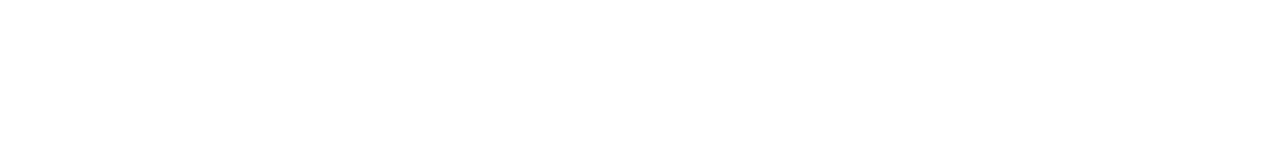
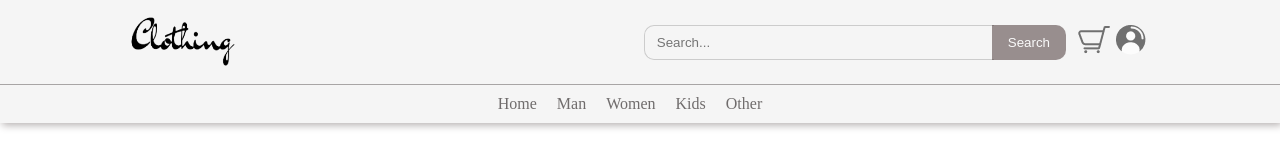
Before and after one commit to VuTien-creator/Ec_site, a plain HTML site: page index.html in a window 1280 px wide. Drawn offline with Linux system fonts and the light colour scheme.

Commit message:
Feature: Create header

```diff
--- a/index.html
+++ b/index.html
@@ -8,6 +8,32 @@
     <title>EC site</title>
 </head>
 <body>
+    <div class="header">
+        <div class="navbar">
+            <div class="logo">
+                <img src="./public/images/dark-logo.png" alt="logo">
+            </div>
+            <div class="nav-items">
+                <div class="nav-search">
+                    <input type="text" placeholder="Search...">
+                    <button>Search</button>
+                </div>
+                <div class="nav-icons">
+                    <a href="#"><img src="./public/images/cart.png" alt="cart"></a>
+                    <a href="#"><img src="./public/images/user.png" alt="user"></a>
+                </div>
+            </div>
+        </div>
+        <div class="main-navbar">
+            <ul>
+                <li><a href="#">Home</a></li>
+                <li><a href="#">Man</a></li>
+                <li><a href="#">Women</a></li>
+                <li><a href="#">kids</a></li>
+                <li><a href="#">other</a></li>
+            </ul>
+        </div>
+    </div>
 
 </body>
 </html>
--- /dev/null
+++ b/public/css/navbar.css
@@ -0,0 +1,99 @@
+.header {
+    background: #f5f5f5;
+    position: sticky;
+    top: 0;
+    left: 0;
+    right: 0;
+    z-index: 9;
+    box-shadow: 2px 2px 8px #b1acac;
+}
+
+.navbar {
+    display: flex;
+    align-items: center;
+    justify-content: space-between;
+    padding: 10px 10vw;
+}
+
+.logo img {
+    height: 60px;
+}
+
+.nav-items {
+    display: flex;
+}
+
+.nav-search {
+    margin-right: 10px;
+    height: 35px;
+    display: flex;
+    align-items: center;
+}
+
+.nav-search input {
+    width: 350px;
+    height: 100%;
+    padding: 6px 12px;
+    background: none;
+    border: 1px solid #ccc;
+    border-top-left-radius: 10px;
+    border-bottom-left-radius: 10px;
+    outline: none;
+    border-right: none;
+}
+
+.nav-search button {
+    height: 100%;
+    background: #3d2a2a;
+    color: #fff;
+    padding: 6px 16px;
+    border: none;
+    transform: translateX(-2px);
+    border-top-right-radius: 10px;
+    border-bottom-right-radius: 10px;
+    opacity: 0.5;
+}
+
+.nav-search button:hover {
+    opacity: 1;
+}
+
+.nav-icons {
+    display: flex;
+    align-items: center;
+}
+
+.nav-icons a {
+    margin-right: 6px;
+    opacity: 0.7;
+}
+
+.nav-icons a:hover {
+    opacity: 1;
+}
+
+.main-navbar {
+    padding: 10px 10vw;
+    border-top: 1px solid #a8a5a5;
+}
+
+.main-navbar ul {
+    display: flex;
+    list-style: none;
+    justify-content: center;
+}
+
+.main-navbar ul li {
+    margin-right: 20px;
+}
+
+.main-navbar ul li a {
+    text-decoration: none;
+    color: rgb(56, 51, 51);
+    opacity: 0.7;
+    text-transform: capitalize;
+}
+
+.main-navbar ul li a:hover {
+    opacity: 1;
+}
--- a/public/css/style.css
+++ b/public/css/style.css
@@ -0,0 +1,7 @@
+@import './navbar.css';
+
+* {
+    box-sizing: border-box;
+    padding: 0;
+    margin: 0;
+}
```
Also changed, not shown: public/images/cart.png (added), public/images/dark-logo.png (added), public/images/header.png (added), public/images/light-logo.png (added), public/images/product_image_3.png (added), public/images/product_image_4.png (added), public/images/user.png (added), public/images/women-collection.png (added).
